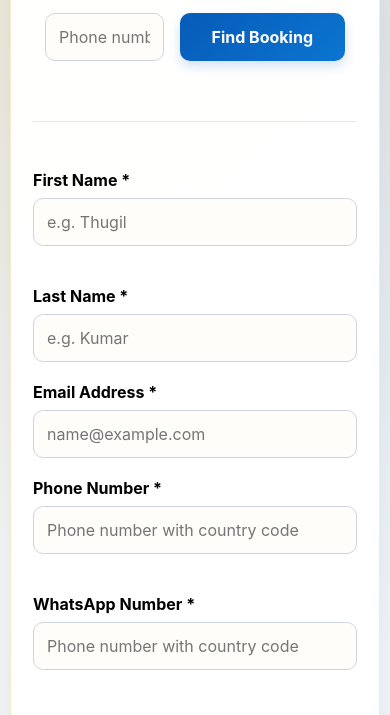
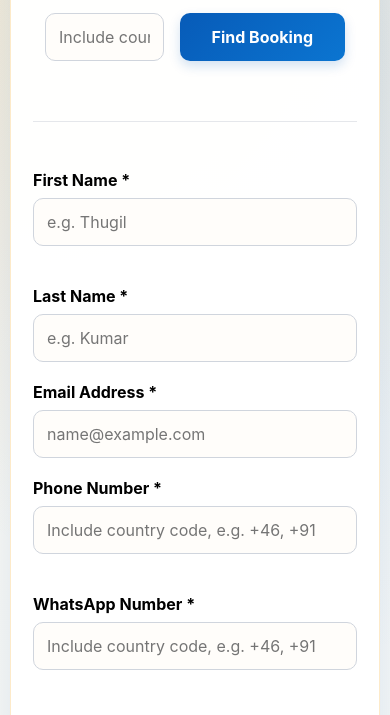
Before and after one commit to princepradeep36/skane-tamil-sangam, a plain HTML site: page frontend/event-registration.html in a window 390 px wide. Shown: the part 385-1100 px from the top of the page. Drawn offline with Linux system fonts and the light colour scheme; no server answers.

Commit message:
Improve phone number placeholder for cleaner UI

```diff
--- a/frontend/event-registration.html
+++ b/frontend/event-registration.html
@@ -59,7 +59,7 @@
                     registered? Enter the phone number used during registration to manage your booking:</label>
                 <div style="display: flex; gap: 1rem; flex-wrap: wrap;">
                     <input type="tel" id="lookupPhone" class="form-input" style="flex: 1; min-width: 250px;"
-                        placeholder="Phone number with country code" inputmode="tel" autocomplete="tel" title="Enter phone number with country code">
+                        placeholder="Include country code, e.g. +46, +91" inputmode="tel" autocomplete="tel" title="Enter phone number with country code">
                     <button type="button" class="btn btn-primary" style="padding: 0 2rem;"
                         onclick="lookupRegistration()">Find Booking</button>
                 </div>
@@ -95,11 +95,11 @@
                 <div class="grid grid-2">
                     <div class="form-group">
                         <label class="form-label">Phone Number <span class="required-star">*</span></label>
-                        <input type="tel" id="phone" class="form-input" placeholder="Phone number with country code" inputmode="tel" autocomplete="tel" pattern="\+[1-9][0-9]{7,14}" title="Include country code, e.g. +46 or +91" required>
+                        <input type="tel" id="phone" class="form-input" placeholder="Include country code, e.g. +46, +91" inputmode="tel" autocomplete="tel" pattern="\+[1-9][0-9]{7,14}" title="Use country code, e.g. +46701234567 or +919876543210" required>
                     </div>
                     <div class="form-group">
                         <label class="form-label">WhatsApp Number <span class="required-star">*</span></label>
-                        <input type="tel" id="whatsapp" class="form-input" placeholder="Phone number with country code" inputmode="tel" autocomplete="tel" pattern="\+[1-9][0-9]{7,14}" title="Include country code, e.g. +46 or +91" required>
+                        <input type="tel" id="whatsapp" class="form-input" placeholder="Include country code, e.g. +46, +91" inputmode="tel" autocomplete="tel" pattern="\+[1-9][0-9]{7,14}" title="Use country code, e.g. +46701234567 or +919876543210" required>
                     </div>
                 </div>
 
```
